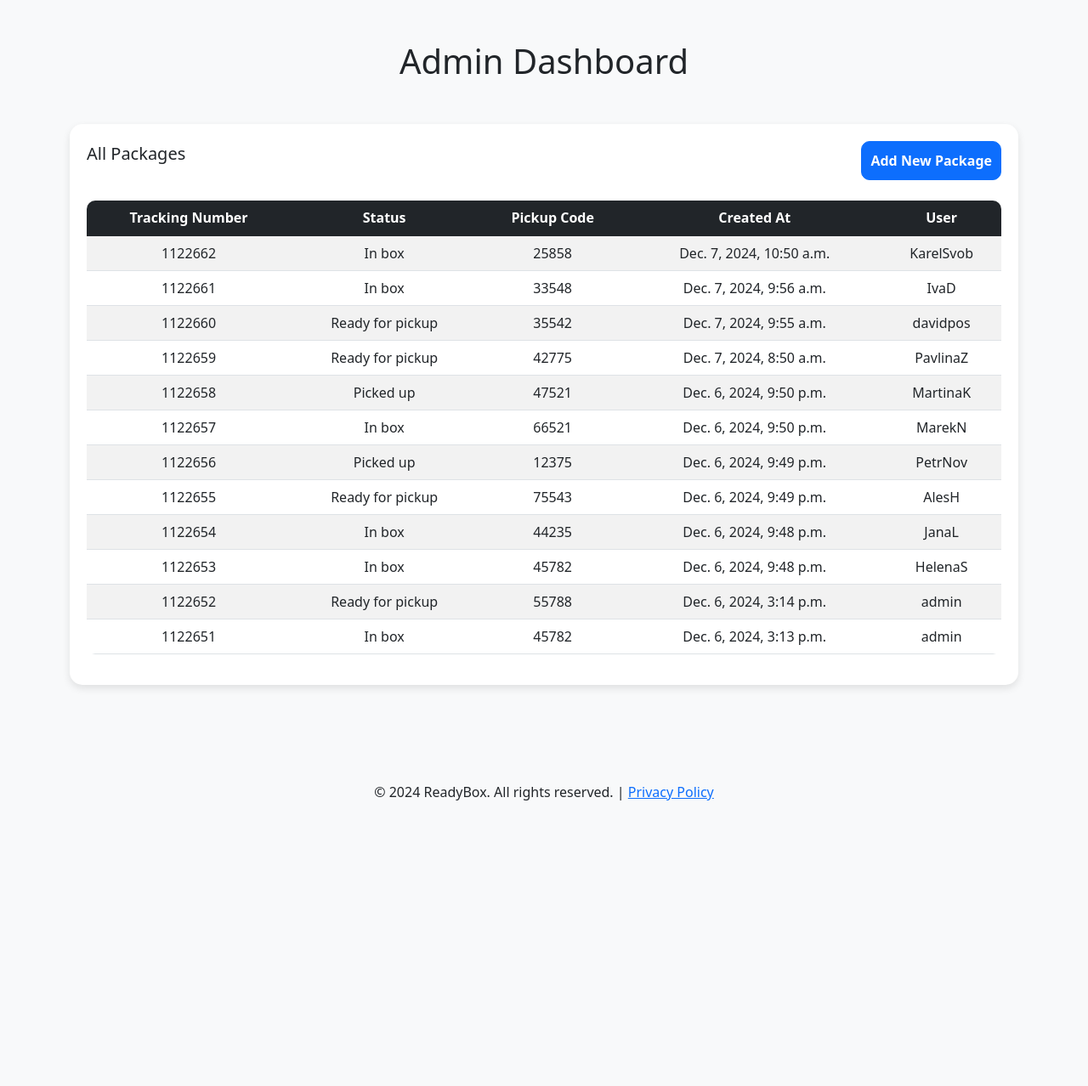
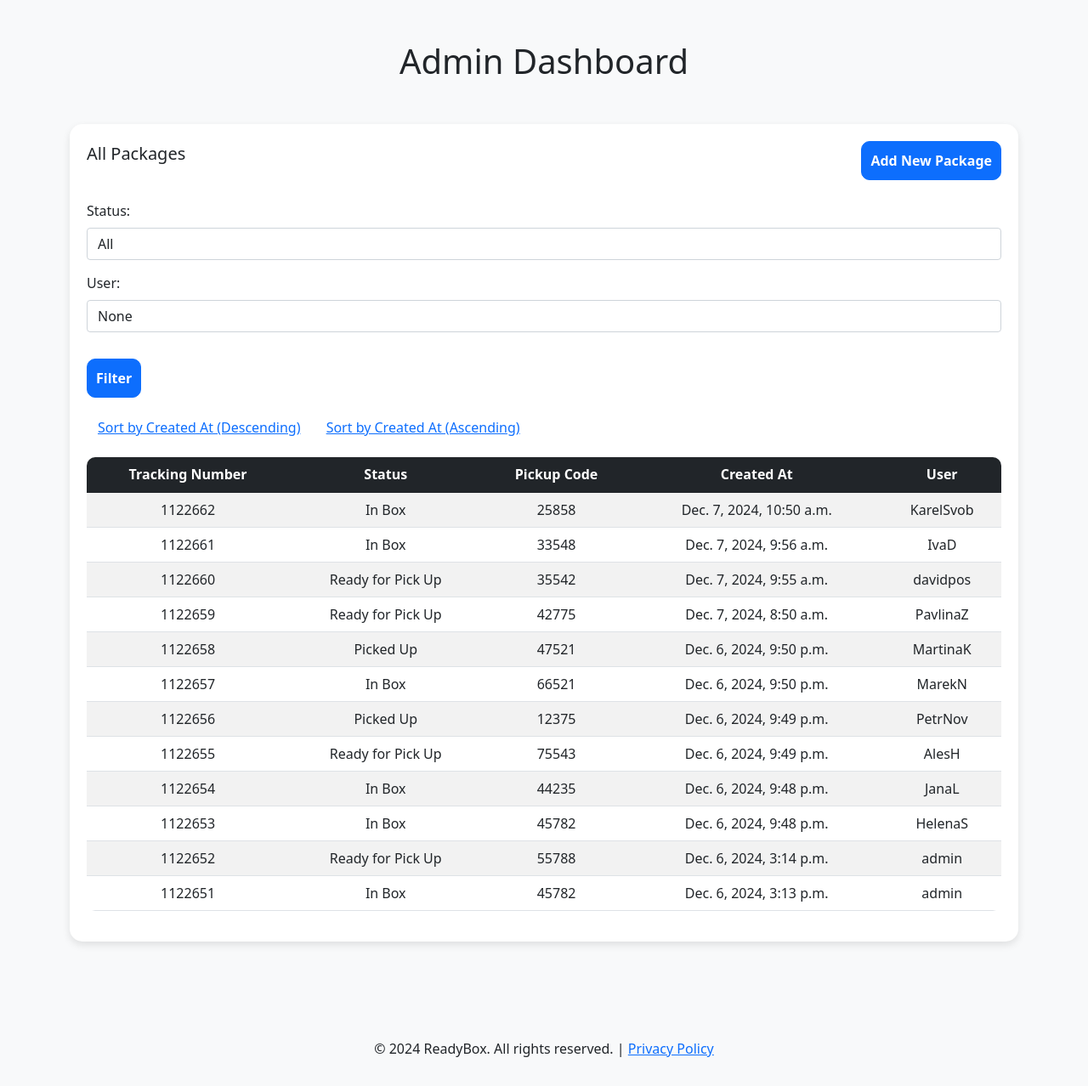
Before and after one commit to KlaraNemeckova/ReadyBox, a Django app: page /admin_dashboard/?ordering=-created_at in a window 1280 px wide. Shown: the part 56-1334 px from the top of the page at 85% size. Before the commit the page ends 998 px from the top, so only its background shows below. Run offline with Django 5.2, Linux system fonts and the light colour scheme; a user stored in the database is signed in; data comes from the database, SQL or seed files in the repository; both versions use the stored data as it was before the commit; some libraries are stand-ins or nearby versions.

Commit message:
Add filter and sorting to admin interface

```diff
--- a/tracking_api/templates/admin_dashboard.html
+++ b/tracking_api/templates/admin_dashboard.html
@@ -42,6 +42,19 @@
             text-align: center;
             vertical-align: middle;
         }
+
+        /* Styling for the form groups to make fields stack properly */
+        .form-group {
+            margin-bottom: 15px;
+        }
+
+        .form-group .form-control {
+            width: 100%;  /* Ensure input and select elements take full width */
+        }
+
+        button[type="submit"] {
+            margin-top: 10px; /* Space above the submit button */
+        }
     </style>
 </head>
 <body>
@@ -74,15 +87,35 @@
                 <a href="{% url 'add_package' %}" class="btn btn-primary">Add New Package</a>
             </div>
 
-            {% if messages %}
+            <!-- Filtrování formuláře -->
             <div class="mb-3">
-                    {% for message in messages %}
-                        <div class="alert {% if message.tags %}alert-{{ message.tags }}{% else %}alert-info{% endif %}" role="alert">
-                            {{ message }}
+                <form method="get" class="form-inline">
+                    <!-- Form group for status -->
+                    <div class="form-group">
+                        <label for="status" class="form-label">Status:</label>
+                        <select name="status" id="status" class="form-control">
+                            <option value="">All</option>
+                            <option value="in_box" {% if status_filter == 'in_box' %}selected{% endif %}>In Box</option>
+                            <option value="ready_for_pickup" {% if status_filter == 'ready_for_pickup' %}selected{% endif %}>Ready for Pick Up</option>
+                            <option value="picked_up" {% if status_filter == 'picked_up' %}selected{% endif %}>Picked Up</option>
+                        </select>
                     </div>
-                    {% endfor %}
+
+                    <!-- Form group for user -->
+                    <div class="form-group">
+                        <label for="user" class="form-label">User:</label>
+                        <input type="text" name="user" id="user" class="form-control" value="{{ user_filter }}">
                     </div>
-            {% endif %}
+
+                    <button type="submit" class="btn btn-primary mt-3">Filter</button>
+                </form>
+            </div>
+
+            <!-- Řazení odkazy -->
+            <div class="mb-3">
+                <a href="?ordering=-created_at" class="btn btn-link">Sort by Created At (Descending)</a>
+                <a href="?ordering=created_at" class="btn btn-link">Sort by Created At (Ascending)</a>
+            </div>
 
             <table class="table table-striped table-hover">
                 <thead class="table-dark">
@@ -98,7 +131,17 @@
                   {% for package in packages %}
                       <tr>
                           <td>{{ package.tracking_number }}</td>
-                            <td>{{ package.get_status_display }}</td>
+                          <td>
+                              {% if package.status == 'in_box' %}
+                                  In Box
+                              {% elif package.status == 'ready_for_pickup' %}
+                                  Ready for Pick Up
+                              {% elif package.status == 'picked_up' %}
+                                  Picked Up
+                              {% else %}
+                                  {{ package.status }}
+                              {% endif %}
+                          </td>
                           <td>{{ package.pickup_code }}</td>
                           <td>{{ package.created_at }}</td>
                           <td>{{ package.user.username }}</td>
--- a/tracking_api/views.py
+++ b/tracking_api/views.py
@@ -53,23 +53,40 @@ def logout_view(request):
 @login_required
 @user_passes_test(lambda u: u.is_staff, login_url='login')  # Pokud uživatel není admin, bude přesměrován na přihlašovací stránku.
 def admin_dashboard(request):
+    # Získání dotazových parametrů pro filtrování a řazení
+    ordering = request.GET.get('ordering', '-created_at')  # defaultně řadit podle created_at sestupně
+    status_filter = request.GET.get('status', None)
+    user_filter = request.GET.get('user', None)
+
+    # Zajistíme, že 'user_filter' je platné číslo (ID uživatele)
+    if user_filter:
+        try:
+            # Hledáme uživatele podle jeho jména
+            user_filter = User.objects.get(username=user_filter)
+        except User.DoesNotExist:
+            user_filter = None  # Pokud uživatel neexistuje, nastavíme user_filter na None
+
+    # Filtrování balíků podle parametrů
     packages = Package.objects.all()
 
-    # Filtrování
-    if 'status' in request.GET:
-        packages = packages.filter(status=request.GET['status'])
-    if 'user' in request.GET:
-        packages = packages.filter(user_id=request.GET['user'])
+    if status_filter:
+        packages = packages.filter(status=status_filter)
 
-    # Seřazování
-    ordering = request.GET.get('ordering')  # defaultně podle created_at
-    if ordering.startswith('-'):
-        packages = packages.order_by(ordering)
-    else:
-        packages = packages.order_by(f'-{ordering}')  # Pokud není přidáno "-", seřadí sestupně
+    if user_filter:
+        packages = packages.filter(user=user_filter)
 
-    users = User.objects.all()  # Pro filtrovaní uživatelů
-    return render(request, 'admin_dashboard.html', {'packages': packages})
+    # Řazení balíků podle požadavku
+    packages = packages.order_by(ordering)
+
+    # Renderování šablony s balíky
+    return render(request, 'admin_dashboard.html', {
+        'packages': packages,
+        'ordering': ordering,
+        'status_filter': status_filter,
+        'user_filter': user_filter.username if user_filter else None,  # Předáme jméno uživatele zpět
+    })
+
+
 
 
 @login_required
```
Also changed, not shown: tracking_api/admin.py (+11 -5 lines), db.sqlite3, tracking_api/migrations/0002_delete_packagehistory.py (added). Lines whose indentation alone changed are shown as unchanged.
